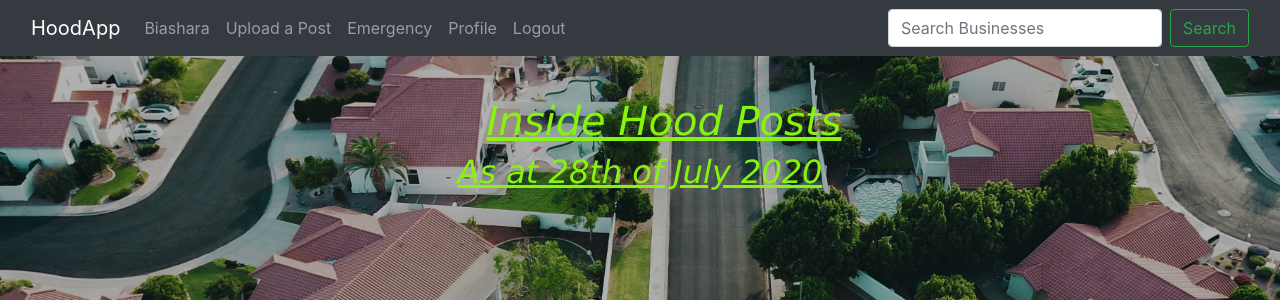
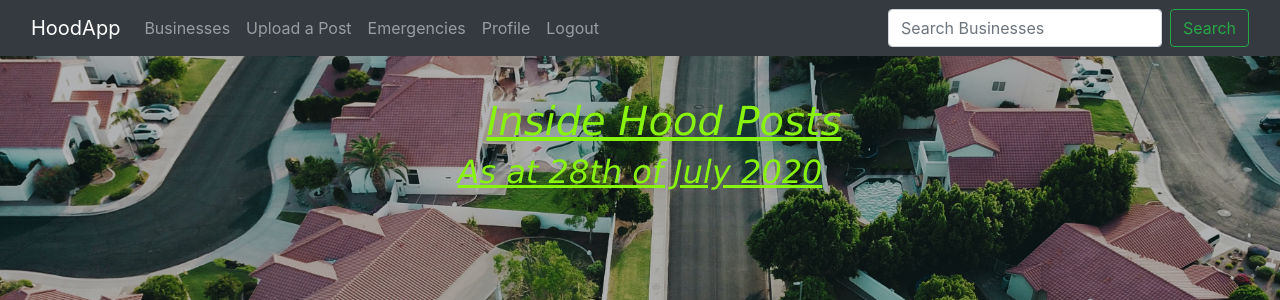
Before and after one commit to Robertokello11/neighbourhood, a Django app: page / in a window 1280 px wide. Shown: the top 300 px of the page. Run offline with Django 3.2, Linux system fonts and the light colour scheme; the visitor is signed in with stand-in values (Sample User, id 1); data that the repository does not hold is empty; some libraries are stand-ins or nearby versions.

```diff
--- a/hoodapp/templates/navbar.html
+++ b/hoodapp/templates/navbar.html
@@ -8,13 +8,13 @@
       <ul class="navbar-nav mr-auto">
         {% if user.is_authenticated %}
         <li class="nav-item">
-            <a class="nav-link" href="{%url 'business'%}">Biashara</a>
+            <a class="nav-link" href="{%url 'business'%}">Businesses</a>
         </li>
         <li class="nav-item">
             <a class="nav-link" href="{%url 'upload_post'%}">Upload a Post</a>
         </li>
         <li class="nav-item">
-            <a class="nav-link" href="{%url 'services'%}">Emergency</a>
+            <a class="nav-link" href="{%url 'services'%}">Emergencies</a>
         </li>
         <li class="nav-item">
             <a class="nav-link" href="{%url 'profile'%}">Profile</a>
```
